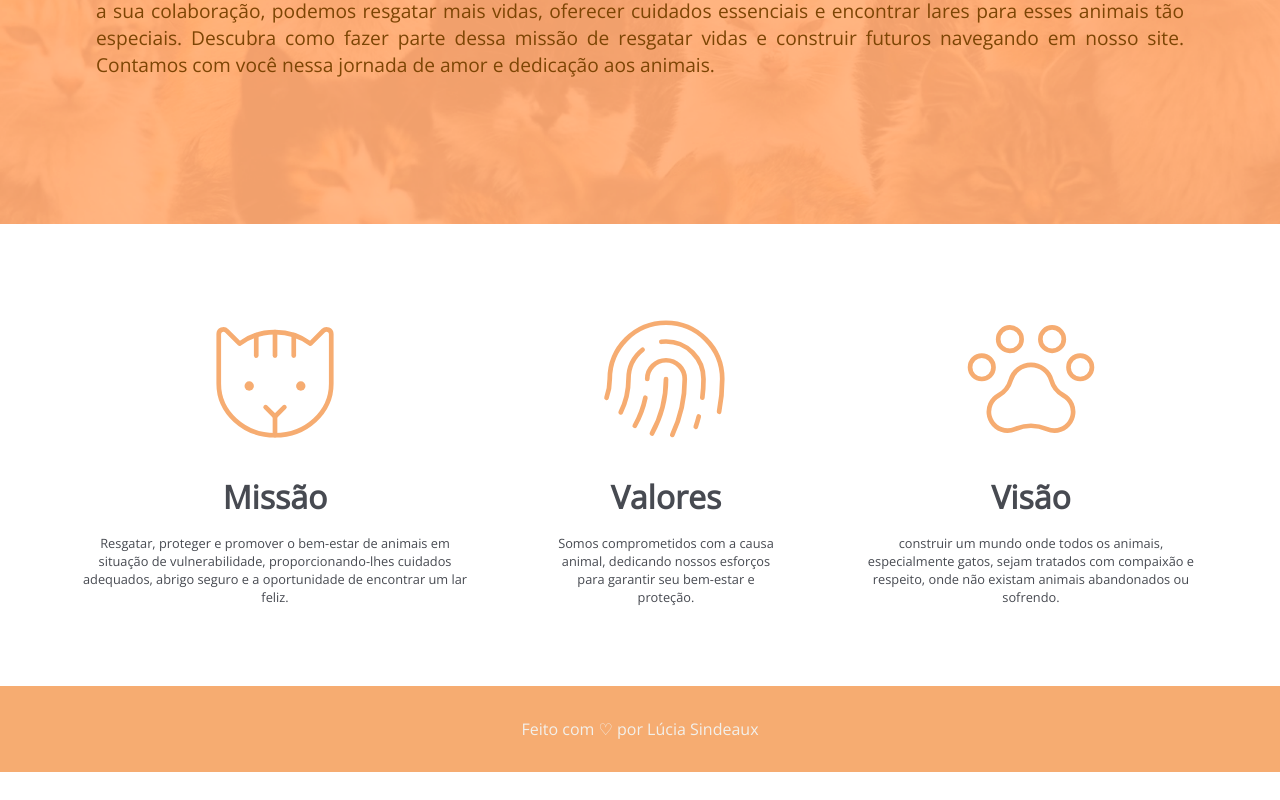
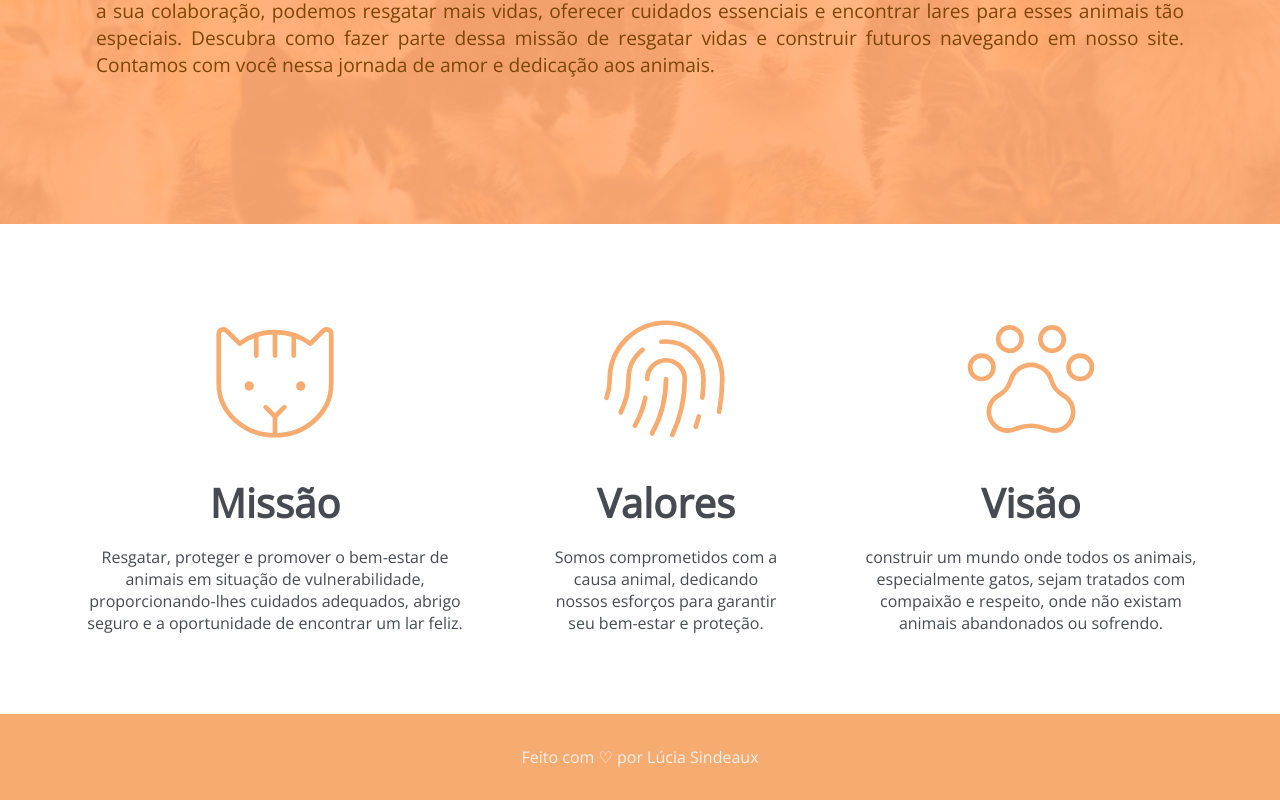
Before and after one commit to LuciaSindeaux/projeto-final-resgatinhos-reprograma, a React (Vite) app in the folder lucia-sindeaux/projeto-final-resgatinhos/: page / in a window 1280 px wide. Shown: the part 454-1254 px from the top of the page. Before the commit the page ends 1226 px from the top, so only its background shows below. Built offline with nearby package versions, Linux system fonts and the light colour scheme; no server answers.

Commit message:
ajuste no css para textos

```diff
--- a/lucia-sindeaux/projeto-final-resgatinhos/src/pages/Sobre.jsx
+++ b/lucia-sindeaux/projeto-final-resgatinhos/src/pages/Sobre.jsx
@@ -5,7 +5,7 @@ const Sobre = () => {
   return (
     <>
       <Header
-      title="Patas Paranaenses: Notícias do Mundo Pet no Paraná"
+      title="Notícias do Mundo Pet no Paraná"
       subtitle="Descubra as histórias mais encantadoras e emocionantes do mundo dos animais no Paraná! Acompanhe as aventuras dos nossos amigos de quatro patas, as adoções que mudam vidas, e as iniciativas inspiradoras que estão tornando o estado ainda mais pet-friendly. Fique por dentro das últimas novidades e acontecimentos que aquecem nossos corações peludos." />
       <div className={styles.newsContainer}>
         <div className={styles.newsColumn}>
--- a/lucia-sindeaux/projeto-final-resgatinhos/src/styles/pages/home.module.css
+++ b/lucia-sindeaux/projeto-final-resgatinhos/src/styles/pages/home.module.css
@@ -13,14 +13,14 @@
   }
 
   .cardTitle {
-    font-size: 2rem;
+    font-size: 2.5rem;
     color: #474a51;
     padding: 1rem;
   }
 
   .cardDescription {
     text-align: center;
-    font-size: 0.8rem;
+    font-size: 1rem;
     color: #474a51;
   }
 
```
